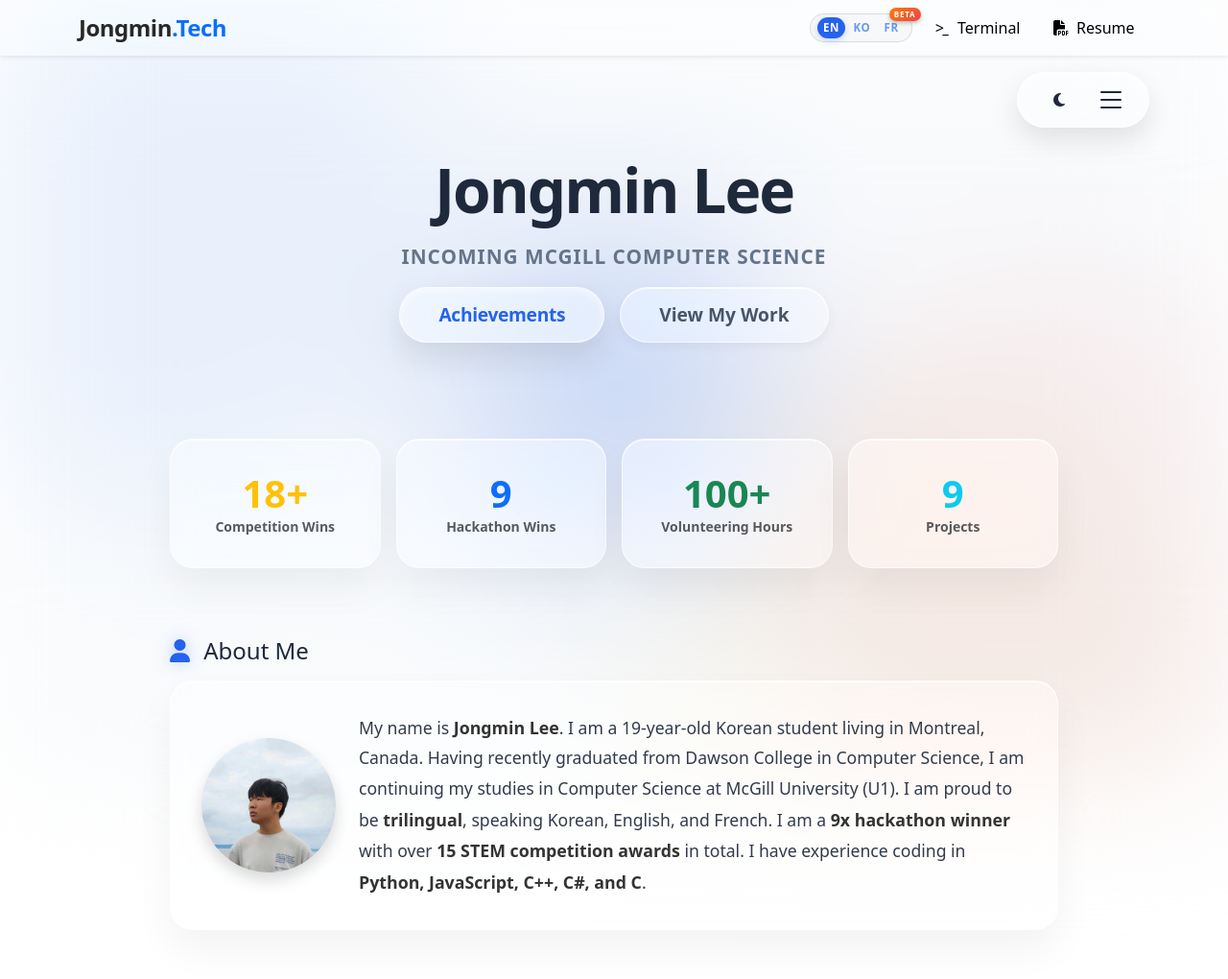
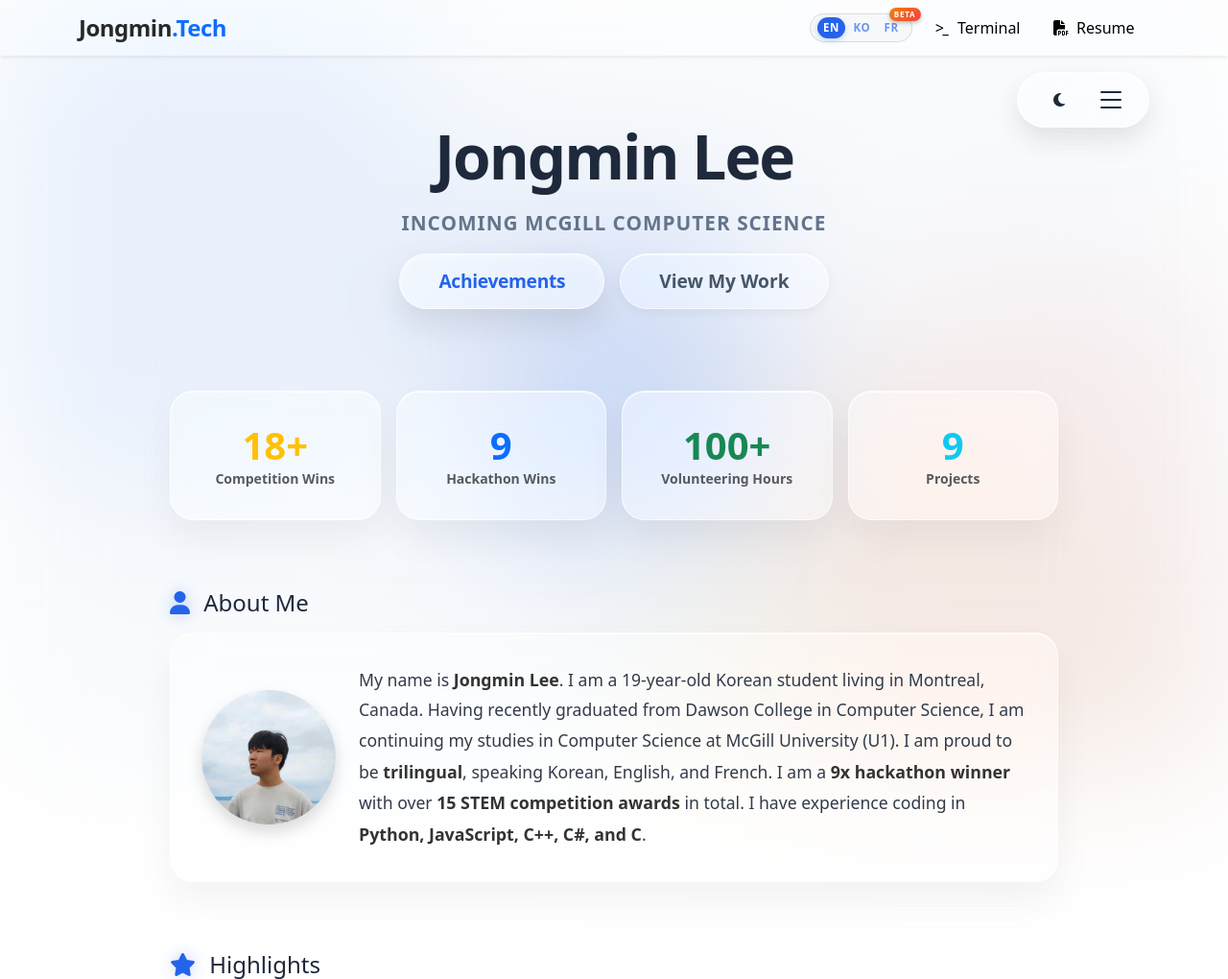
Before and after one commit to Jo-9m-n1/JongminPortfolio, a Flask app: page / in a window 1280 px wide. Shown: the top 1020 px of the page at 96% size. Run offline with Flask 3, Linux system fonts and the light colour scheme; some libraries are stand-ins or nearby versions.

Commit message:
style: modify some paddings in the home page

```diff
--- a/static/style.css
+++ b/static/style.css
@@ -953,7 +953,7 @@ body.dark-mode .reset-btn-pill:hover {
 }
 
 .hero {
-    padding: 160px 0 100px;
+    padding: 125px 0 85px;
     background: transparent;
     position: relative;
 }
```
